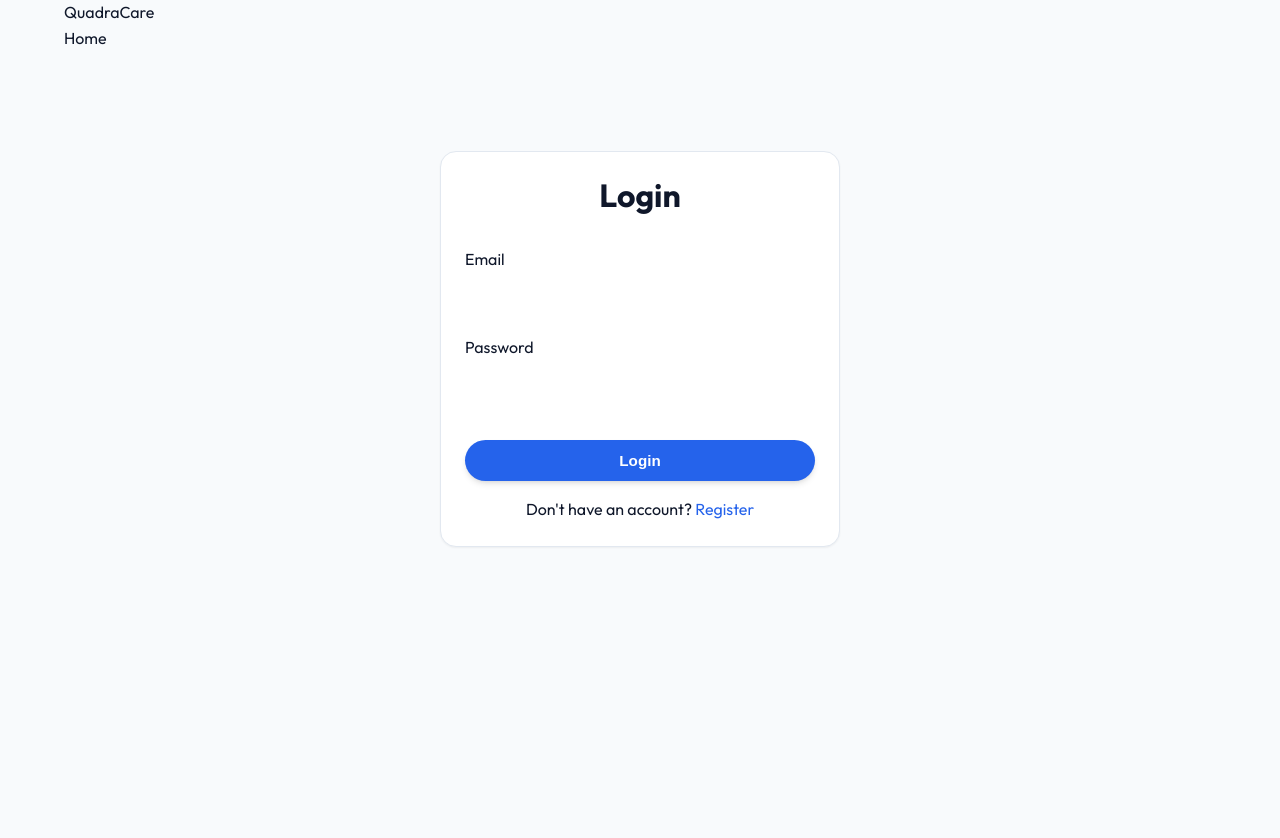
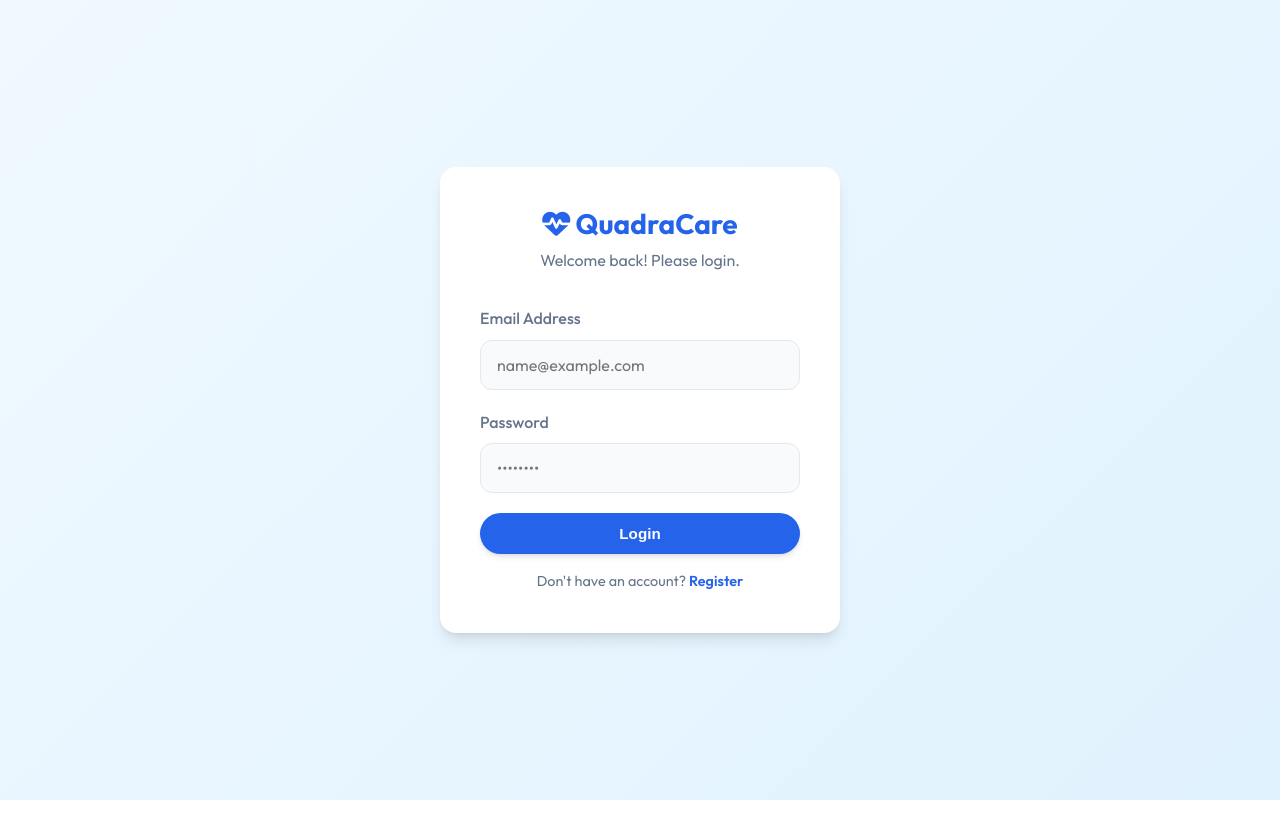
Before and after one commit to Peterase-1/QuadraCare---SMART-Clinic-Health-Access-Portal, a plain HTML site: page client/login.html in a window 1280 px wide. After the commit the page ends 800 px from the top, so only its background shows below. Drawn offline with Linux system fonts and the light colour scheme.

Commit message:
style(frontend): Apply new design to Login page

```diff
--- a/client/login.html
+++ b/client/login.html
@@ -8,46 +8,64 @@
   <link rel="preconnect" href="https://fonts.googleapis.com">
   <link rel="preconnect" href="https://fonts.gstatic.com" crossorigin>
   <link href="https://fonts.googleapis.com/css2?family=Outfit:wght@300;400;500;600;700&display=swap" rel="stylesheet">
+  <link rel="stylesheet" href="https://cdnjs.cloudflare.com/ajax/libs/font-awesome/6.4.0/css/all.min.css">
   <link rel="stylesheet" href="css/style.css">
+  <style>
+    body {
+      display: flex;
+      align-items: center;
+      justify-content: center;
+      min-height: 100vh;
+      background: linear-gradient(135deg, #f0f9ff 0%, #e0f2fe 100%);
+    }
+
+    .auth-card {
+      width: 100%;
+      max-width: 400px;
+      background: white;
+      padding: 2.5rem;
+      border-radius: var(--radius-lg);
+      box-shadow: var(--shadow-lg);
+    }
+
+    .auth-header {
+      text-align: center;
+      margin-bottom: 2rem;
+    }
+
+    .auth-header h1 {
+      font-size: 1.75rem;
+      color: var(--primary-color);
+      margin-bottom: 0.5rem;
+    }
+
+    .auth-header p {
+      color: var(--text-secondary);
+    }
+  </style>
 </head>
 
 <body>
-  <div id="app">
-    <header class="glass-header">
-      <div class="container">
-        <div class="logo">QuadraCare</div>
-        <nav>
-          <a href="index.html">Home</a>
-        </nav>
+  <div class="auth-card">
+    <div class="auth-header">
+      <h1><i class="fa-solid fa-heart-pulse"></i> QuadraCare</h1>
+      <p>Welcome back! Please login.</p>
+    </div>
+    <form id="loginForm">
+      <div class="form-group">
+        <label class="form-label" for="email">Email Address</label>
+        <input type="email" id="email" class="form-input" placeholder="name@example.com" required>
       </div>
-    </header>
-
-    <main>
-      <section class="hero-section" style="min-height: 100vh; padding-top: 100px;">
-        <div class="container" style="display: flex; justify-content: center;">
-          <div class="card" style="width: 100%; max-width: 400px;">
-            <h2 style="text-align: center; margin-bottom: 2rem;">Login</h2>
-            <form id="loginForm">
-              <div style="margin-bottom: 1rem;">
-                <label for="email" style="display: block; margin-bottom: 0.5rem; color: var(--text-dim);">Email</label>
-                <input type="email" id="email" required
-                  style="width: 100%; padding: 0.75rem; border-radius: 8px; border: 1px solid var(--glass-border); background: rgba(255,255,255,0.05); color: white;">
-              </div>
-              <div style="margin-bottom: 2rem;">
-                <label for="password"
-                  style="display: block; margin-bottom: 0.5rem; color: var(--text-dim);">Password</label>
-                <input type="password" id="password" required
-                  style="width: 100%; padding: 0.75rem; border-radius: 8px; border: 1px solid var(--glass-border); background: rgba(255,255,255,0.05); color: white;">
-              </div>
-              <button type="submit" class="btn btn-primary" style="width: 100%;">Login</button>
-            </form>
-            <p style="text-align: center; margin-top: 1rem; color: var(--text-dim);">
-              Don't have an account? <a href="register.html" style="color: var(--primary-color);">Register</a>
-            </p>
-          </div>
-        </div>
-      </section>
-    </main>
+      <div class="form-group">
+        <label class="form-label" for="password">Password</label>
+        <input type="password" id="password" class="form-input" placeholder="••••••••" required>
+      </div>
+      <button type="submit" class="btn btn-primary" style="width: 100%; margin-bottom: 1rem;">Login</button>
+      <p style="text-align: center; font-size: 0.9rem; color: var(--text-secondary);">
+        Don't have an account? <a href="register.html"
+          style="color: var(--primary-color); font-weight: 600;">Register</a>
+      </p>
+    </form>
   </div>
   <script src="js/auth.js"></script>
 </body>
```
